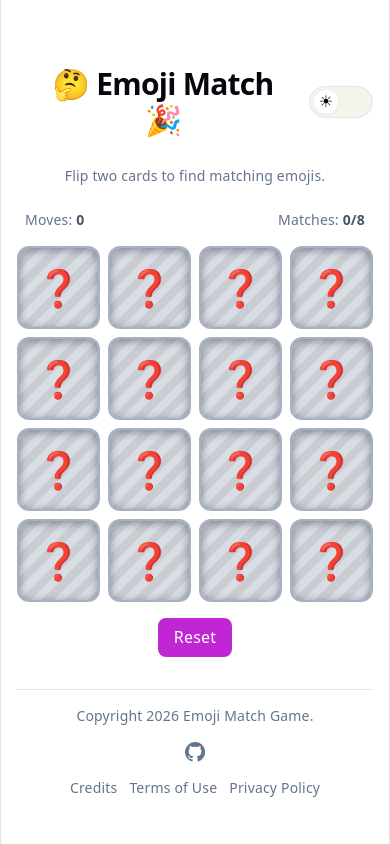
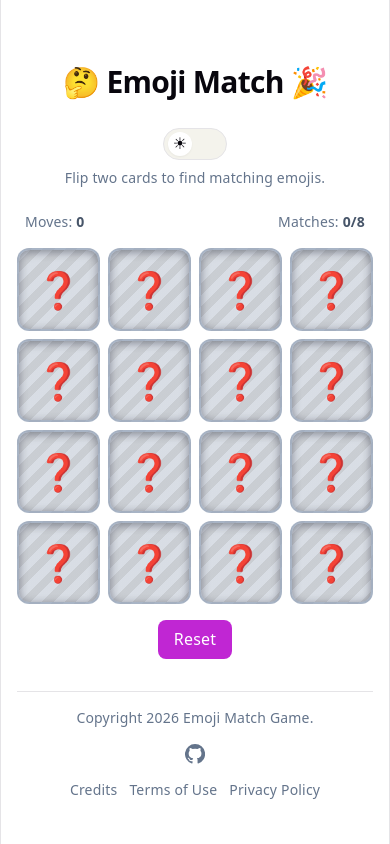
Before and after one commit to allie500/emoji-match-game, a React (Vite) app: page / in a window 390 px wide. Built offline with nearby package versions, Linux system fonts and the light colour scheme.

Commit message:
Fix small screen heading wrap issue

```diff
--- a/src/App.tsx
+++ b/src/App.tsx
@@ -67,9 +67,9 @@ function App() {
   return (
     <div className="min-h-[100svh] flex flex-col items-center justify-center px-4 py-8">
       <header className="w-full max-w-2xl text-center mb-6">
-        <div className="grid grid-cols-[1fr_auto_1fr] items-center gap-4">
-          <span aria-hidden="true" />
-          <h1 className="text-3xl sm:text-4xl font-semibold tracking-tight justify-self-center">
+        <div className="flex flex-col items-center gap-2 sm:grid sm:grid-cols-[1fr_auto_1fr] sm:items-center sm:gap-4">
+          <span aria-hidden="true" className="hidden sm:block" />
+          <h1 className="text-3xl sm:text-4xl font-semibold tracking-tight whitespace-nowrap sm:justify-self-center">
             🤔 Emoji Match 🎉
           </h1>
           <button
@@ -77,7 +77,7 @@ function App() {
             aria-label={`Switch to ${nextThemeLabel}`}
             aria-pressed={isDarkTheme}
             onClick={onThemeToggle}
-            className="justify-self-end inline-flex h-8 w-16 items-center rounded-full border border-[var(--border)] bg-[var(--code-bg)] px-1 transition-colors hover:bg-[var(--social-bg)] focus-visible:outline focus-visible:outline-2 focus-visible:outline-offset-2 focus-visible:outline-fuchsia-500"
+            className="inline-flex h-8 w-16 items-center rounded-full border border-[var(--border)] bg-[var(--code-bg)] px-1 transition-colors hover:bg-[var(--social-bg)] focus-visible:outline focus-visible:outline-2 focus-visible:outline-offset-2 focus-visible:outline-fuchsia-500 sm:justify-self-end"
           >
             <span className="sr-only">
               {isDarkTheme ? "Dark mode enabled" : "Light mode enabled"}
```
